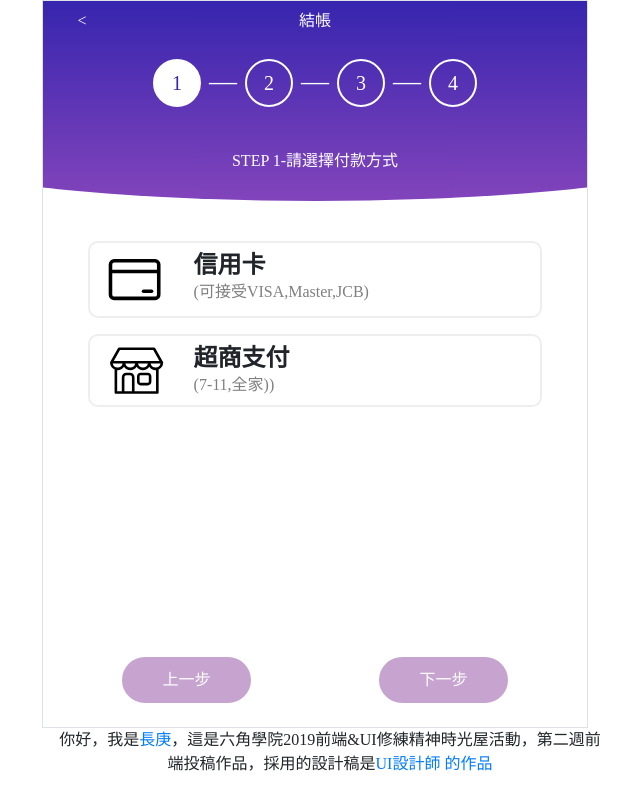
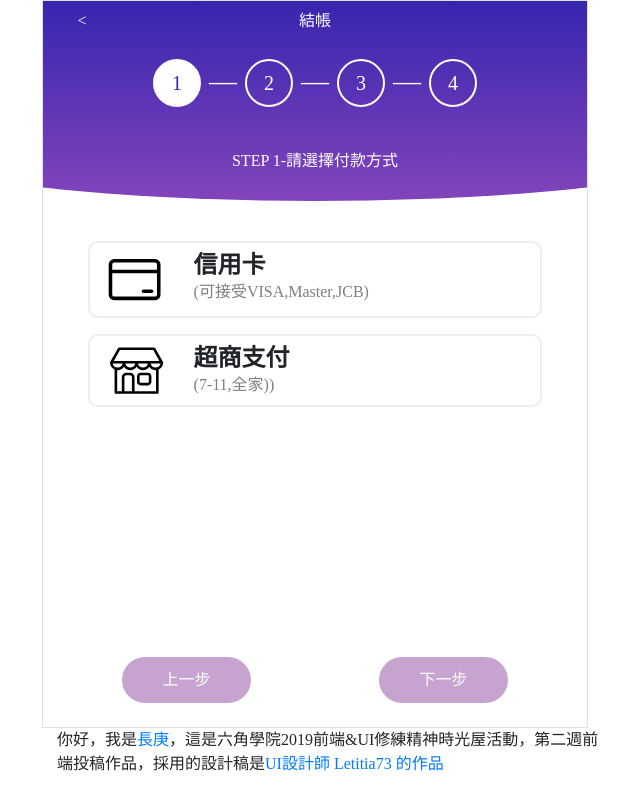
Before and after one commit to dannypc1628/Payment-2019-The-F2E, a plain HTML site: page index.html in a window 1280 px wide. Shown: the whole page, without its empty margins (310-950 px from the left). Drawn offline with nearby package versions, Linux system fonts and the light colour scheme.

Commit message:
加入readme

```diff
--- a/index.html
+++ b/index.html
@@ -127,8 +127,8 @@
                   </div>
             </div>
 
-            <div class="text-center ">
-                  你好，我是<a href="https://challenge.thef2e.com/user/2454">長庚</a>，這是六角學院2019前端&UI修練精神時光屋活動，第二週前端投稿作品，採用的設計稿是<a href="">UI設計師  的作品</a>
+            <div class="">
+                  你好，我是<a href="https://challenge.thef2e.com/user/2454">長庚</a>，這是六角學院2019前端&UI修練精神時光屋活動，第二週前端投稿作品，採用的設計稿是<a href="https://challenge.thef2e.com/user/1930?schedule=3458#works-3458">UI設計師 Letitia73 的作品</a>
             </div>
 
 
```
Also changed, not shown: 1 other file.
